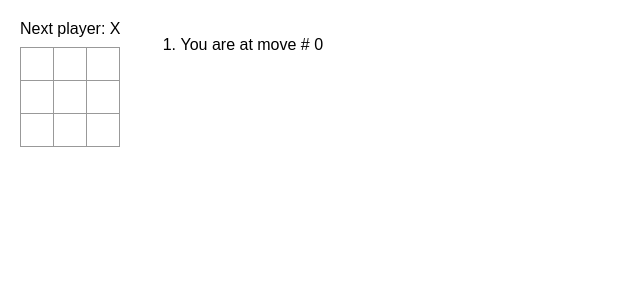
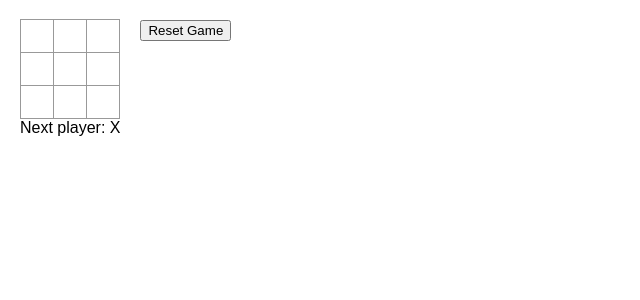
Before and after one commit to pratyakshajha/react-toy-projects, a React (Create React App) app in the folder tic-tac-toe/: page / in a window 1280 px wide. Shown: the top 300 px of the page, without its empty margins (0-640 px from the left). Built offline with nearby package versions, Linux system fonts and the light colour scheme.

Commit message:
add reset button

```diff
--- a/tic-tac-toe/src/App.js
+++ b/tic-tac-toe/src/App.js
@@ -1,57 +1,6 @@
 import { useState } from "react";
+import Grid from "./Grid";
 
-function Square({ value, onSquareClick }) {
-  return (
-    <button className="square" onClick={onSquareClick}>
-      {value}
-    </button>
-  );
-}
-
-function Board({ xIsNext, squares, onPlay }) {
-  function handleClick(i) {
-    if (squares[i] || calculateWinner(squares)) return;
-    const nextSquares = squares.slice();
-    if (xIsNext) nextSquares[i] = "X";
-    else nextSquares[i] = "O";
-    onPlay(nextSquares);
-  }
-
-  const winner = calculateWinner(squares);
-  let status;
-  if (winner) {
-    status = "Winner: " + winner;
-  } else {
-    status = "Next player: " + (xIsNext ? "X" : "O");
-  }
-
-  function getGrid() {
-    const grid = [];
-    for (let i = 0; i < 3; i++) {
-      const squareList = [];
-      for (let j = 0; j < 3; j++) {
-        squareList.push(
-          <Square
-            key={i*3 + j}
-            value={squares[i*3 + j]}
-            onSquareClick={() => handleClick(i*3 + j)}
-          />
-        );
-      }
-      grid.push(<div className="board-row">{squareList}</div>);
-    }
-    return grid;
-  };
-
-  return (
-    <>
-      <div className="status">{status}</div>
-      {getGrid()}
-    </>
-  );
-}
-
-// this is a react component: reusable code which represents a piece of UI
 export default function Game() {
   const [history, setHistory] = useState([Array(9).fill(null)]);
   const [currentMove, setCurrentMove] = useState(0);
@@ -64,6 +13,12 @@ export default function Game() {
     setCurrentMove(nextHistory.length - 1);
   }
 
+  function handleReset(nextSquares) {
+    setHistory([Array(9).fill(null)]);
+    setCurrentMove(0);
+    jumpTo(0);
+  }
+
   function jumpTo(nextMove) {
     setCurrentMove(nextMove);
   }
@@ -73,47 +28,28 @@ export default function Game() {
     if (move > 0) {
       description = "Go to move #" + move;
     } else {
-      description = "Go to game start";
+      return;
     }
     return (
-      <li key={move}>
+      <div key={move}>
         {move == currentMove ? (
           "You are at move # " + currentMove
         ) : (
           <button onClick={() => jumpTo(move)}>{description}</button>
         )}
-      </li>
+      </div>
     );
   });
 
   return (
     <div className="game">
       <div className="game-board">
-        <Board xIsNext={xIsNext} squares={currentSquares} onPlay={handlePlay} />
+        <Grid xIsNext={xIsNext} squares={currentSquares} onPlay={handlePlay} />
       </div>
       <div className="game-info">
-        <ol>{moves}</ol>
+        <div>{moves}</div>
+        <button onClick={handleReset}>Reset Game</button>
       </div>
     </div>
   );
 }
-
-function calculateWinner(squares) {
-  const lines = [
-    [0, 1, 2],
-    [3, 4, 5],
-    [6, 7, 8],
-    [0, 3, 6],
-    [1, 4, 7],
-    [2, 5, 8],
-    [0, 4, 8],
-    [2, 4, 6],
-  ];
-  for (let i = 0; i < lines.length; i++) {
-    const [a, b, c] = lines[i];
-    if (squares[a] && squares[a] === squares[b] && squares[a] === squares[c]) {
-      return squares[a];
-    }
-  }
-  return null;
-}
--- /dev/null
+++ b/tic-tac-toe/src/Grid.js
@@ -0,0 +1,70 @@
+function Square({ value, onSquareClick }) {
+  return (
+    <button className="square" onClick={onSquareClick}>
+      {value}
+    </button>
+  );
+}
+
+export default function Grid({ xIsNext, squares, onPlay }) {
+  function handleClick(i) {
+    if (squares[i] || calculateWinner(squares)) return;
+    const nextSquares = squares.slice();
+    if (xIsNext) nextSquares[i] = "X";
+    else nextSquares[i] = "O";
+    onPlay(nextSquares);
+  }
+
+  const winner = calculateWinner(squares);
+  let status;
+  if (winner) {
+    status = "Winner: " + winner;
+  } else {
+    status = "Next player: " + (xIsNext ? "X" : "O");
+  }
+
+  function getGrid() {
+    const grid = [];
+    for (let i = 0; i < 3; i++) {
+      const squareList = [];
+      for (let j = 0; j < 3; j++) {
+        squareList.push(
+          <Square
+            key={i * 3 + j}
+            value={squares[i * 3 + j]}
+            onSquareClick={() => handleClick(i * 3 + j)}
+          />
+        );
+      }
+      grid.push(<div className="board-row">{squareList}</div>);
+    }
+    return grid;
+  }
+
+  return (
+    <>
+      {getGrid()}
+      <div className="status">{status}</div>
+    </>
+  );
+}
+
+function calculateWinner(squares) {
+  const lines = [
+    [0, 1, 2],
+    [3, 4, 5],
+    [6, 7, 8],
+    [0, 3, 6],
+    [1, 4, 7],
+    [2, 5, 8],
+    [0, 4, 8],
+    [2, 4, 6],
+  ];
+  for (let i = 0; i < lines.length; i++) {
+    const [a, b, c] = lines[i];
+    if (squares[a] && squares[a] === squares[b] && squares[a] === squares[c]) {
+      return squares[a];
+    }
+  }
+  return null;
+}
```
Also changed, not shown: tic-tac-toe/image.png (added), 1 other file (tests, documents, lock files or other folders).
